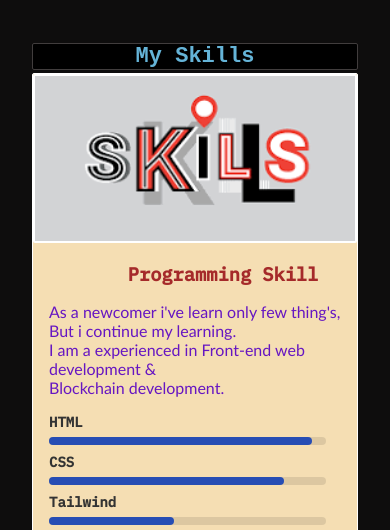
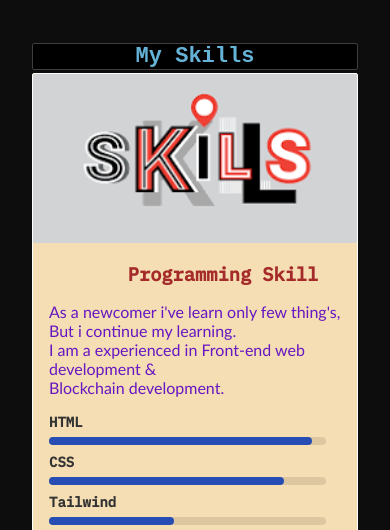
Before and after one commit to gaziraihan1/raihan-portfolio, a plain HTML site: page index.html in a window 390 px wide. Shown: the part 854-1384 px from the top of the page. Drawn offline with nearby package versions, Linux system fonts and the light colour scheme.

Commit message:
more changes

```diff
--- a/style.css
+++ b/style.css
@@ -844,14 +844,7 @@ textarea{
 
     /* image for each section */
 
-    .service-1 img, .service-2 img, .service-3 img,.skills img{
-        display: block;
-        height:20vh;
-        border-radius: 2px;
-        border:2px solid white;
-        width:100%;
-    }
-    .contact-with-me img,.send-msg img{
+    .service-1 img, .service-2 img, .service-3 img,.skills img,.contact-with-me img,.send-msg img{
         display: block;
         height:20vh;
         border-radius: 2px;
```
